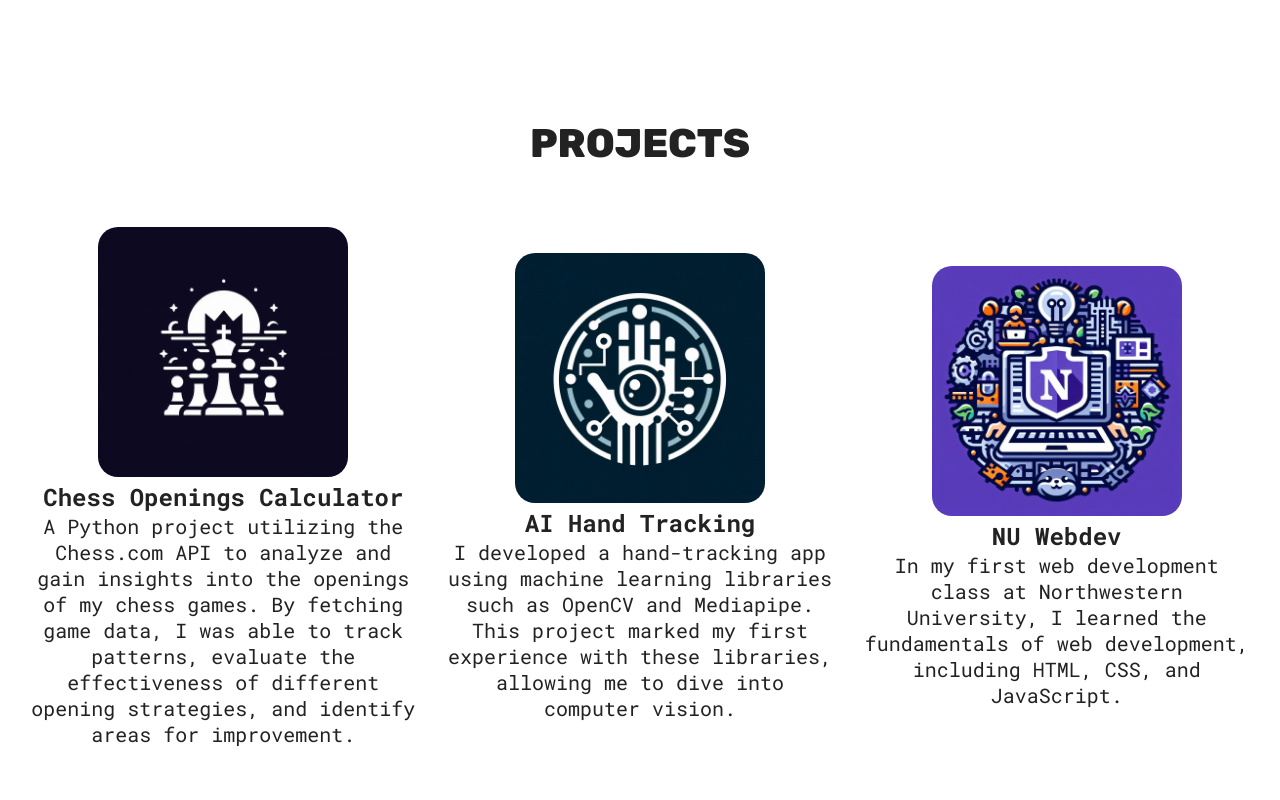
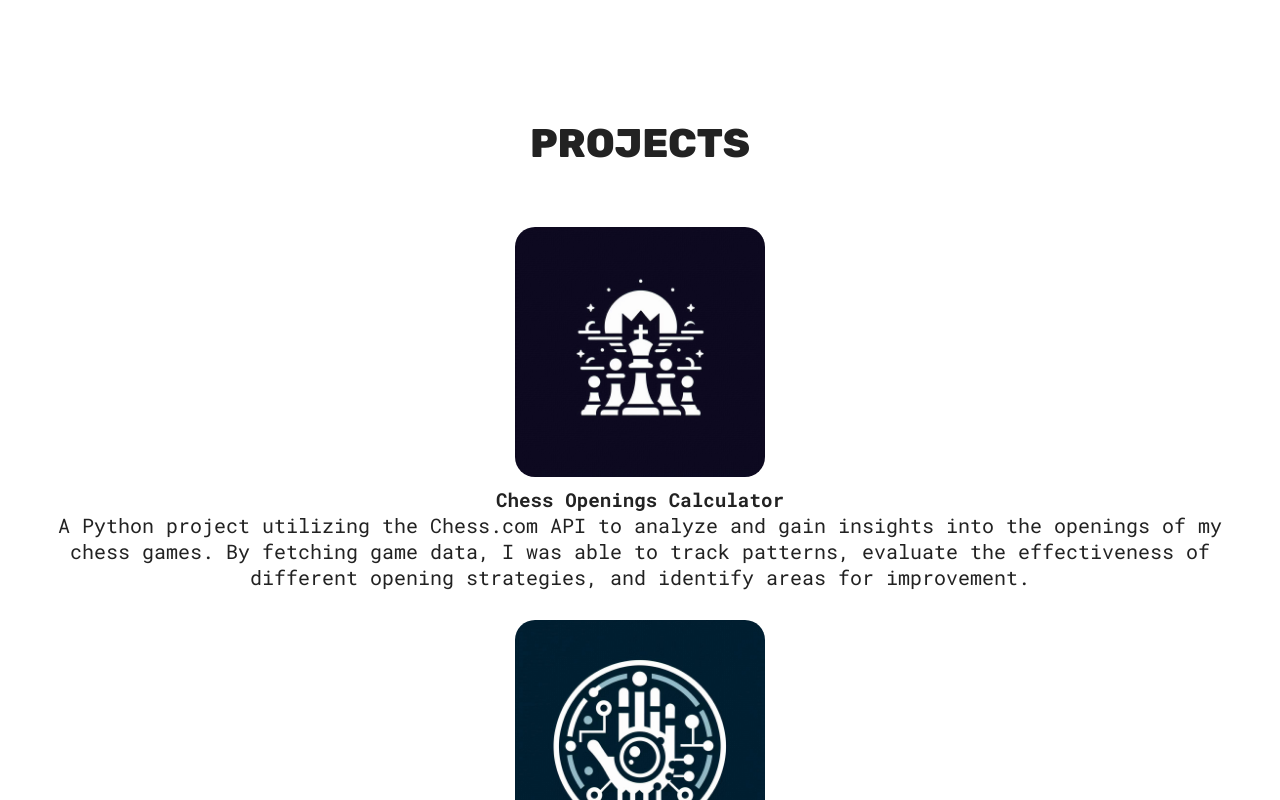
Before and after one commit to KobeMChamba/Kobe-Chamba-Portfolio-Website, a React (Vite) app: page / in a window 1280 px wide. Shown: the part 780-1580 px from the top of the page. Built offline with nearby package versions, Linux system fonts and the light colour scheme.

Commit message:
Updated styling

```diff
--- a/src/sections/Projects/ProjectsStyles.module.css
+++ b/src/sections/Projects/ProjectsStyles.module.css
@@ -2,6 +2,9 @@
   display: flex;
   flex-direction: column;
   text-align: center;
+  justify-content: space-between;
+  /* Ensures the content is spaced evenly */
+}
 
 img {
   max-width: 250px;
@@ -11,18 +14,30 @@
 }
 
 a {
-    width: fit-content;
+  width: 100%; /* Ensures the link fills the available width */
   text-decoration: none;
-    color: 222;
+  color: #222;
   transition: transform 200ms ease-in-out;
+  display: flex;
+  flex-direction: column;
+  justify-content: space-between;
+  /* Ensures the image and description are aligned vertically */
+  min-height: 300px; /* Adjust height based on your preference */
 }
-
-
 
 a:hover {
   transform: scale(1.05);
 }
+
+h3 {
+  margin-top: 10px;
+  font-size: 1.2rem;
 }
+
+p {
+  margin-top: auto; /* Ensures the description sticks to the bottom of the card */
+}
+
 .projectsContainer {
   display: flex;
   flex-direction: column;
@@ -30,14 +45,11 @@
   gap: 30px;
 }
 
-@media (width >= 800px) {
+@media (min-width: 800px) {
   .projectsContainer {
     flex-direction: row;
-    flex-direction: wrap;
+    flex-wrap: wrap; /* Allows cards to wrap properly */
     justify-content: space-evenly;
     padding: 0 30px;
   }
-  p3 {
-    min-height: 500px;
 }
-}
```
Lines whose indentation alone changed are shown as unchanged.
